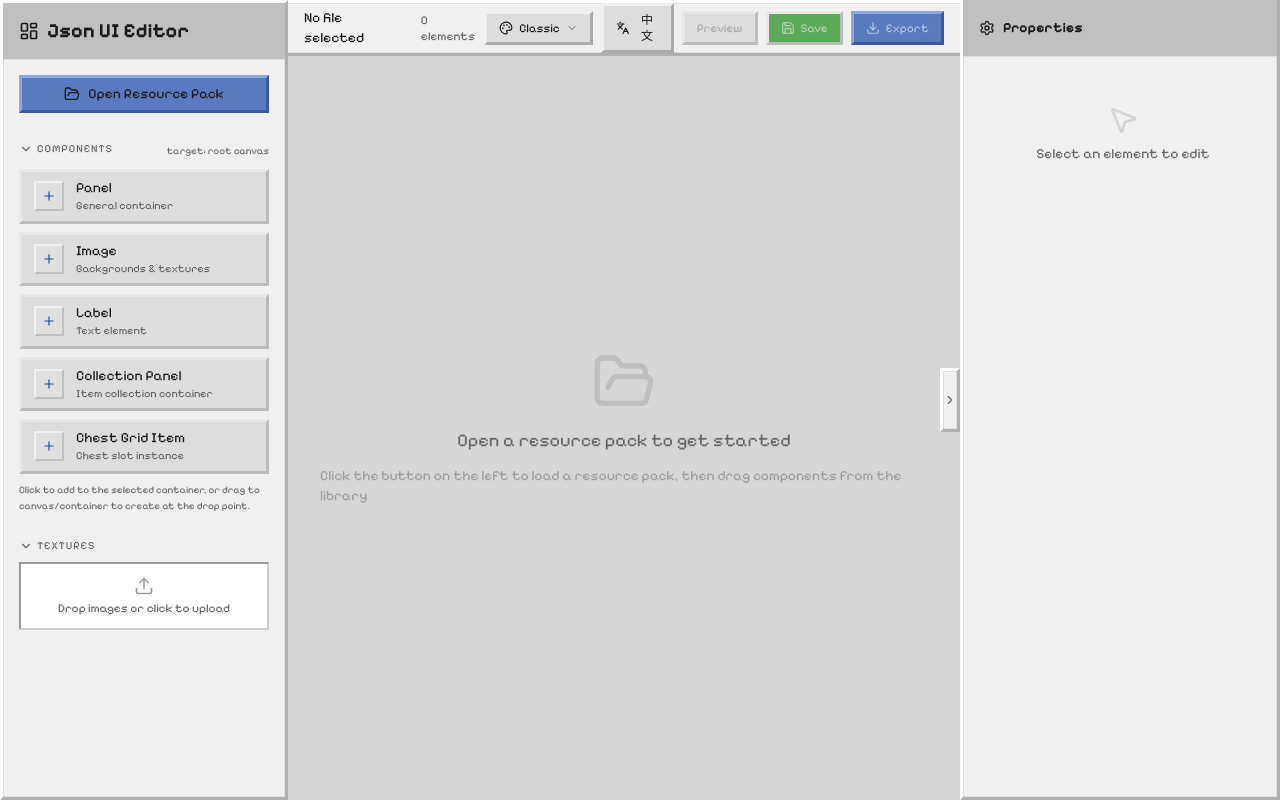
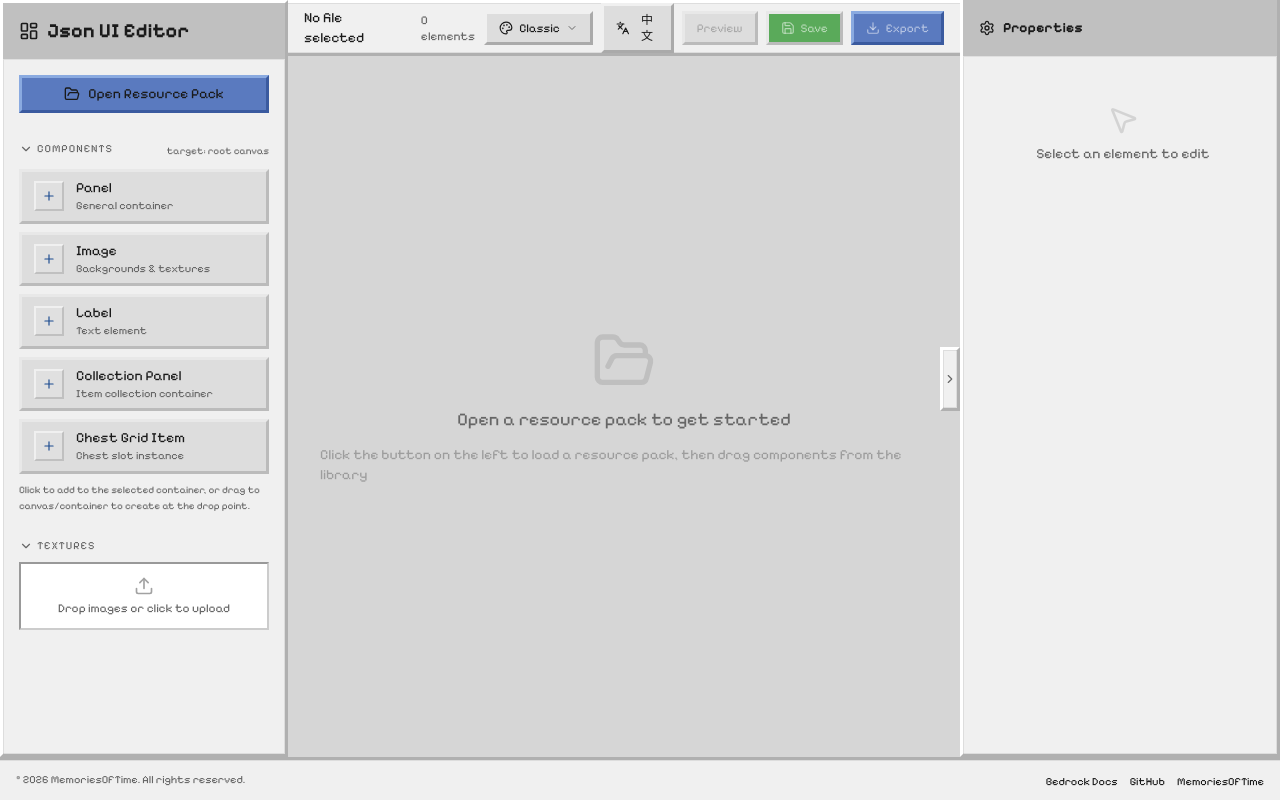
Before and after one commit to MemoriesOfTime/Json-UI-Editor, a React (Vite) app: page / in a window 1280 px wide. Built offline with nearby package versions, Linux system fonts and the light colour scheme.

Commit message:
feat(ui): 增加页脚导航与外部链接

```diff
--- a/src/App.tsx
+++ b/src/App.tsx
@@ -24,6 +24,7 @@ import { useEffect, useRef, useState } from 'react';
 import type { ChangeEvent, DragEvent } from 'react';
 import { CanvasElement, COMPONENT_DRAG_MIME } from './components/CanvasElement';
 import { ElementTreeNode } from './components/ElementTreeNode';
+import { Footer } from './components/Footer';
 import { SidebarSection } from './components/SidebarSection';
 import { TexturePanel } from './components/TexturePanel';
 import { useI18nStore, useT } from './lib/i18n';
@@ -625,7 +626,8 @@ function App() {
     : t('sidebar.rootCanvas');
 
   return (
-    <div className="app-shell flex min-h-0 w-full select-none mc-bg mc-text">
+    <div className="flex flex-col h-screen w-full select-none mc-bg mc-text">
+      <div className="flex min-h-0 flex-1">
       <aside className="flex h-full min-h-0 w-72 flex-col overflow-hidden mc-panel">
         <div className="flex h-14 shrink-0 items-center px-4 mc-border-h">
           <h1 className="flex items-center gap-2 mc-title text-xl font-bold">
@@ -1644,6 +1646,8 @@ function App() {
           </div>
         </div>
       )}
+      </div>
+      <Footer />
     </div>
   );
 }
--- /dev/null
+++ b/src/components/Footer.tsx
@@ -0,0 +1,39 @@
+import { useT } from '../lib/i18n';
+
+const LINKS = [
+  { key: 'footer.links.bedrockDocs', href: 'https://bedrock.dev' },
+  { key: 'footer.contact.github', href: 'https://github.com/MemoriesOfTime/Json-UI-Editor' },
+  { key: 'footer.links.mot', href: 'https://mot.dev/' },
+] as const;
+
+export function Footer() {
+  const t = useT();
+  const year = new Date().getFullYear();
+
+  return (
+    <footer className="mc-footer" role="contentinfo">
+      <div className="mc-footer-inner">
+        <span className="mc-footer-copy">
+          {t('footer.copyright', { year: String(year) })}
+        </span>
+
+        <nav aria-label={t('footer.links')}>
+          <ul className="mc-footer-list" role="list">
+            {LINKS.map((link) => (
+              <li key={link.key}>
+                <a
+                  href={link.href}
+                  target="_blank"
+                  rel="noopener noreferrer"
+                  className="mc-footer-link"
+                >
+                  {t(link.key)}
+                </a>
+              </li>
+            ))}
+          </ul>
+        </nav>
+      </div>
+    </footer>
+  );
+}
--- a/src/index.css
+++ b/src/index.css
@@ -970,4 +970,71 @@
     box-shadow: 0 0 0 2px rgba(122, 184, 255, 0.2);
     background-color: rgba(122, 184, 255, 0.08);
   }
+
+  .mc-footer {
+    background-color: var(--mc-panel-bg);
+    border-top: 3px solid;
+    border-color: var(--mc-panel-border-dark) var(--mc-panel-border-light) var(--mc-panel-border-light) var(--mc-panel-border-dark);
+    box-shadow: inset 0 1px 0 var(--mc-panel-shadow);
+  }
+
+  .mc-footer-inner {
+    display: flex;
+    align-items: center;
+    justify-content: space-between;
+    flex-wrap: wrap;
+    gap: 0.5rem;
+    padding: 0.5rem 1rem;
+  }
+
+  .mc-footer-copy {
+    color: var(--mc-text-dim);
+    font-size: 11px;
+    white-space: nowrap;
+  }
+
+  .mc-footer-list {
+    list-style: none;
+    margin: 0;
+    padding: 0;
+    display: flex;
+    align-items: center;
+    gap: 0.75rem;
+    flex-wrap: wrap;
+  }
+
+  .mc-footer-link {
+    color: var(--mc-text);
+    font-size: 11px;
+    text-decoration: none;
+    transition: color 0.15s ease;
+  }
+
+  .mc-footer-link:hover {
+    color: var(--mc-btn-hover-text);
+    text-shadow: var(--mc-btn-hover-text-shadow);
+  }
+
+  .mc-footer-link:focus-visible {
+    outline: 2px solid var(--mc-icon-color);
+    outline-offset: 2px;
+    border-radius: 2px;
+  }
+
+  .style-oreui .mc-footer {
+    border-top: 1px solid var(--mc-panel-border-light);
+    border-radius: 0;
+    box-shadow: 0 -1px 4px var(--mc-panel-shadow);
+  }
+
+  .style-oreui .mc-footer-link {
+    border-radius: 3px;
+    padding: 1px 4px;
+    margin: 0 -4px;
+    transition: background-color 0.15s ease, color 0.15s ease;
+  }
+
+  .style-oreui .mc-footer-link:hover {
+    background-color: var(--mc-hover-item);
+  }
 }
--- a/src/lib/locales/en.ts
+++ b/src/lib/locales/en.ts
@@ -131,4 +131,11 @@ export const en: Record<string, string> = {
   // Header
   'header.noFileSelected': 'No file selected',
   'header.elements': '{count} elements',
+
+  // Footer
+  'footer.copyright': '© {year} MemoriesOfTime. All rights reserved.',
+  'footer.links': 'Links',
+  'footer.links.mot': 'MemoriesOfTime',
+  'footer.links.bedrockDocs': 'Bedrock Docs',
+  'footer.contact.github': 'GitHub',
 };
--- a/src/lib/locales/zh.ts
+++ b/src/lib/locales/zh.ts
@@ -128,4 +128,11 @@ export const zh: Record<string, string> = {
   // 顶部栏
   'header.noFileSelected': '未选择文件',
   'header.elements': '{count} 个元素',
+
+  // 页脚
+  'footer.copyright': '© {year} MemoriesOfTime. All rights reserved.',
+  'footer.links': '友情链接',
+  'footer.links.mot': 'MemoriesOfTime',
+  'footer.links.bedrockDocs': 'Bedrock 文档',
+  'footer.contact.github': 'GitHub',
 };
```
